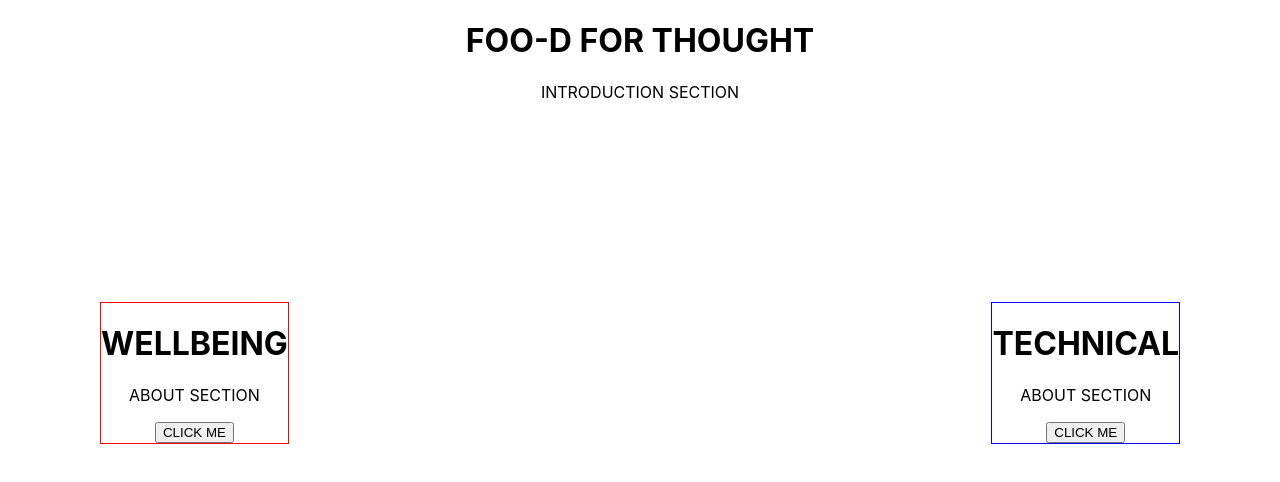
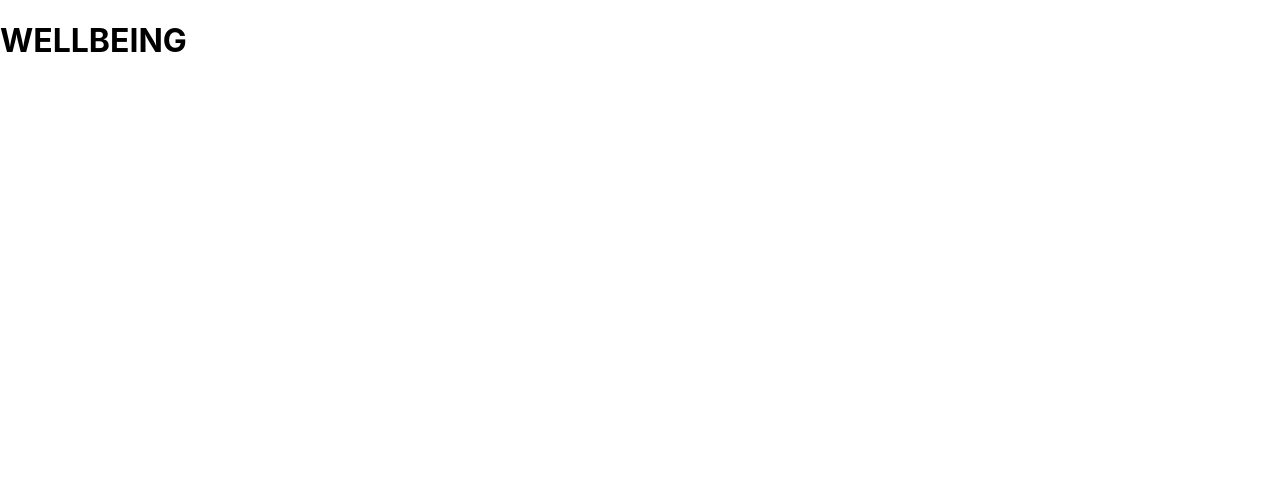
Before and after one commit to SchoolOfCode/w9_frontend-project-neemo-ryan-harry-mino, a React (Create React App) app: page /Wellbeing in a window 1280 px wide. Shown: the top 482 px of the page. Built offline with nearby package versions, Linux system fonts and the light colour scheme.

Commit message:
fixed router issue

```diff
--- a/package.json
+++ b/package.json
@@ -8,6 +8,7 @@
     "@testing-library/user-event": "^13.5.0",
     "react": "^18.2.0",
     "react-dom": "^18.2.0",
+    "react-router-dom": "^6.3.0",
     "react-scripts": "5.0.1",
     "web-vitals": "^2.1.4"
   },
--- a/src/Components/App/App.js
+++ b/src/Components/App/App.js
@@ -1,10 +1,19 @@
-
+import { BrowserRouter as Router, Routes, Route } from 'react-router-dom';
 import Home from '../Home/Home';
+import Wellbeing from '../Wellbeing/Wellbeing';
 
 function App() {
   return (
-    <Home/>
-  );
+    <div>
+
+  <Router>
+  <Routes>
+  <Route path= "/" element={<Home/>}/>
+  <Route path= "/Wellbeing" element={<Wellbeing/>}/>
+    </Routes>
+    </Router>
+    </div>
+  )
 }
 
 export default App;
--- a/src/Components/Home/Home.js
+++ b/src/Components/Home/Home.js
@@ -1,6 +1,7 @@
+import { useNavigate } from "react-router-dom";
 import "./Home.css"
-const Home = () => {
-
+const Home = (props) => {
+const navigate = useNavigate()
     return (
       <div>
         <div className="mainTitle">
@@ -10,7 +11,7 @@ const Home = () => {
         <div className="wellbeignSection">
           <h1> WELLBEING </h1>
           <p>ABOUT SECTION</p>
-          <button>CLICK ME</button>
+          <button onClick={() => navigate("/wellbeing")}>CLICK ME</button>
         </div>
         <div className="technicalSection">
           <h1> TECHNICAL </h1>
--- a/src/Components/Technical/Technical.js
+++ b/src/Components/Technical/Technical.js
@@ -1,5 +1,8 @@
 const Technical = () => {
-    return ( null );
+    return ( <div>
+    <h1> TECHNICAL </h1>
+
+    </div> );
 }
 
 export default Technical;
--- a/src/Components/Wellbeing/Wellbeing.js
+++ b/src/Components/Wellbeing/Wellbeing.js
@@ -1,5 +1,7 @@
 const Wellbeing = () => {
-    return ( null );
+    return ( <div>
+        <h1> WELLBEING</h1>
+    </div>);
 }
 
 export default Wellbeing;
```
Also changed, not shown: 1 other file (tests, documents, lock files or other folders).
